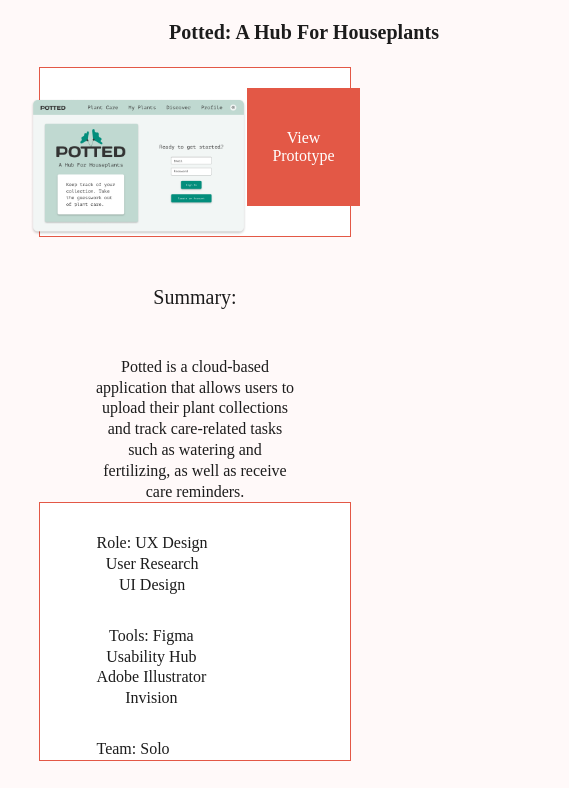
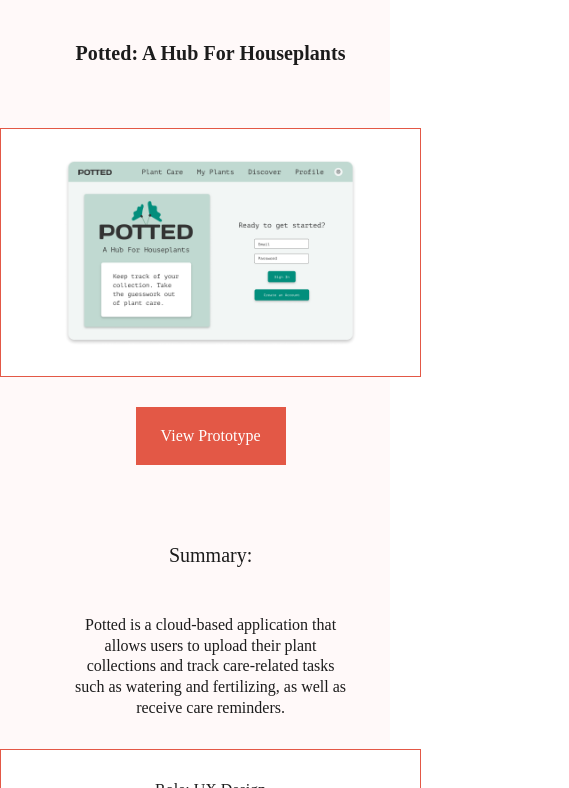
Before and after one commit to whinesap/whinesap.github.io, a plain HTML site: page project.html in a window 390 px wide. Shown: the part 92-880 px from the top of the page, 569 px wide, since content can reach past the window. Drawn offline with Linux system fonts and the light colour scheme.

Commit message:
ok ok ok

```diff
--- a/project.html
+++ b/project.html
@@ -27,17 +27,18 @@
         <h1>Potted: A Hub For Houseplants</h1>
         <header>
             <img src="images/Homepage(2).png" alt="mockup screen">
-            <!-- prototype link -->
-                <button id="potted-prototype">View Prototype</button>
-                <script type="text/javascript">
-    document.getElementById("potted-prototype").onclick = function () {
-        location.href = "https://www.figma.com/proto/8bdDkrnbW5bKvsbh25zX88/Potted-Mobile?scaling=scale-down&node-id=30%3A0";
-                };
-                </script>
         </header>
         <main>
 
-
+          <!-- prototype link -->
+          <div class="button">
+              <button id="potted-prototype">View Prototype</button>
+              <script type="text/javascript">
+  document.getElementById("potted-prototype").onclick = function () {
+      location.href = "https://www.figma.com/proto/8bdDkrnbW5bKvsbh25zX88/Potted-Mobile?scaling=scale-down&node-id=30%3A0";
+              };
+              </script>
+          </div>
 
         <!-- project brief -->
            <article>
--- a/styles/main.css
+++ b/styles/main.css
@@ -9,34 +9,27 @@ html {
 }
 
 .container {
+  background-color: #FFF9F9;
+  display: grid;
+  grid-template-columns: 1fr;
+  grid-auto-rows: minmax(100px, auto);
+  grid-gap: 1rem;
+  grid-template-areas:
+  "nav"
+  "hero"
+  "proj"
+  "process";
+  text-align: center;
   margin: 0 auto;
-  width: 80%;
 }
 
-body {
-    align-items: center;
-    background-color: #FFF9F9;
-    grid-template-areas:
-    "nav"
-    "hero"
-    "projects";
-    margin: 0 auto;
-    max-width: 100%;
-    padding-bottom: 5rem;
-    text-align: center;
-}
-
-main {
-  align-content: center;
-  margin: 0 auto;
-  text-align: center;
-}
 
 nav {
     align-items: center;
     display: flex;
+    grid-area: nav;
     justify-content: space-between;
-    margin: 0 2rem;
+    margin: 0 auto;
     padding: 5% 5%;
     text-align: center;
 }
@@ -66,19 +59,18 @@ button {
 
 img.logo{
   width: 4.5rem;
-  justify-content: left;
 }
 
 
-}
-
 .hero {
     padding: 20rem, 2rem;
+    grid-area: hero;
 }
 
 .projects {
     margin: 0 10rem;
     padding: 20rem, 2rem;
+    grid-area: proj;
 }
 
 
@@ -131,7 +123,8 @@ h1 {
     letter-spacing: 0.05px;
     line-height: 150%;
     padding: 2rem 5rem;
-    width: 53rem;
+    text-align: center;
+    width: auto;
 }
 
 h2 {
@@ -149,7 +142,7 @@ h3 {
   color: #1C1C1C;
   font-family: inconsolata;
   font-size: 1.6rem;
-  padding-bottom: 4rem;
+  padding: 0 2rem 3rem 2rem;
 }
 
 p {
@@ -158,10 +151,10 @@ p {
   flex-wrap: wrap;
   font-family: inconsolata;
   font-size: 1.6rem;
-
+  justify-content: center;
   line-height: 130%;
   margin: 0 auto;
-  padding: 3rem 1rem 0rem 1rem;
+  padding: 3rem 1rem 3rem 1rem;
   width: 70%;
 }
 
@@ -197,14 +190,19 @@ a:hover {
 
 
 .process{
+  grid-area: process;
   margin: 0 auto;
   padding: 0;
 }
 
 header img{
   margin: 0 auto;
-  padding-top: 3rem;
+  padding: 3rem 0;
   width: 70%;
+}
+
+.button{
+
 }
 
 .designer-brief {
@@ -215,9 +213,11 @@ header img{
   justify-content: center;
   padding: 0 auto;
   text-align: center;
+  margin: 0 auto;
 }
 
 .designer-brief p{
+  text-align: center;
   padding-top: 3rem;
 }
 
@@ -301,12 +301,9 @@ header img{
 /* Footer */
 
 footer {
-    display: flex;
-    justify-content: center;
     margin: 0 auto;
     padding: 10% 5%;
     text-align: center;
-
 }
 
 footer ul {
@@ -320,8 +317,8 @@ footer li {
 }
 
     @media screen and (max-width: 1024px) {
-    header.mdl-layout__header {
-        width: 80%;
+     {
+
     }
 
 
```
